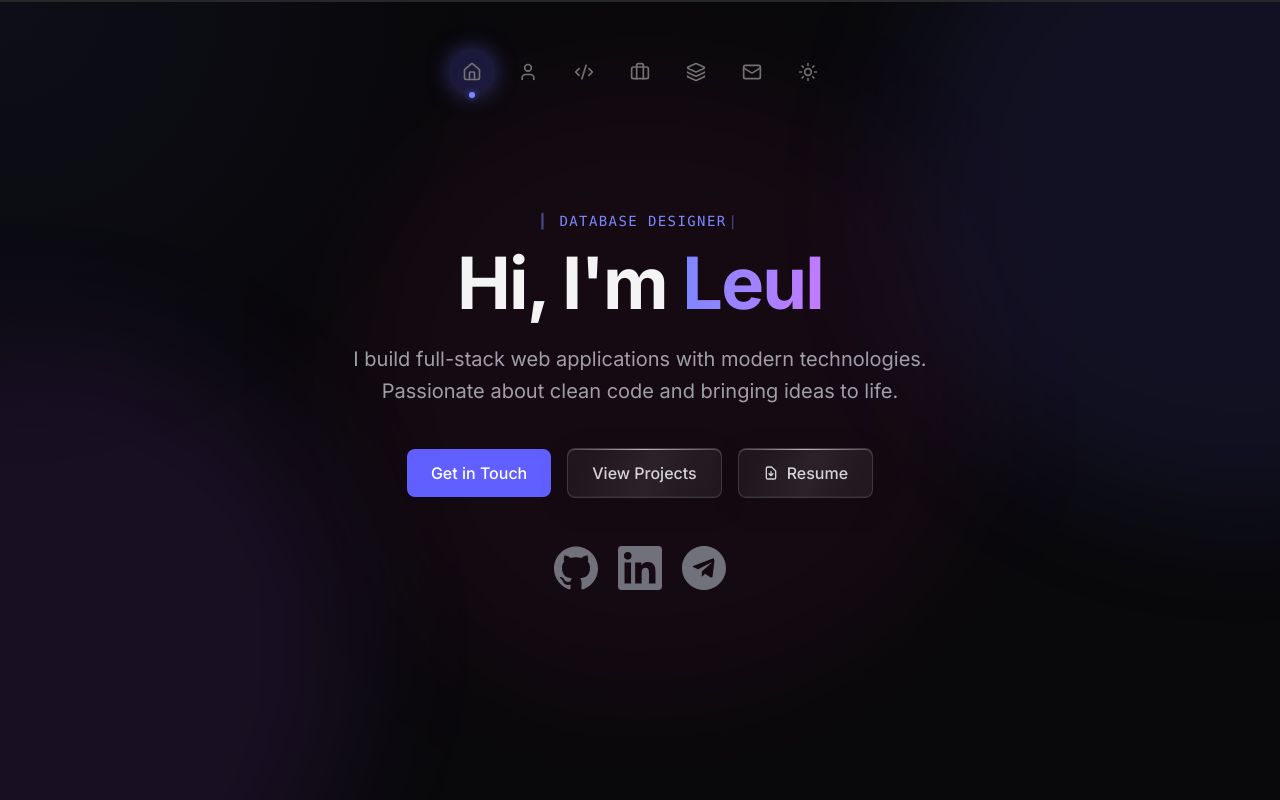
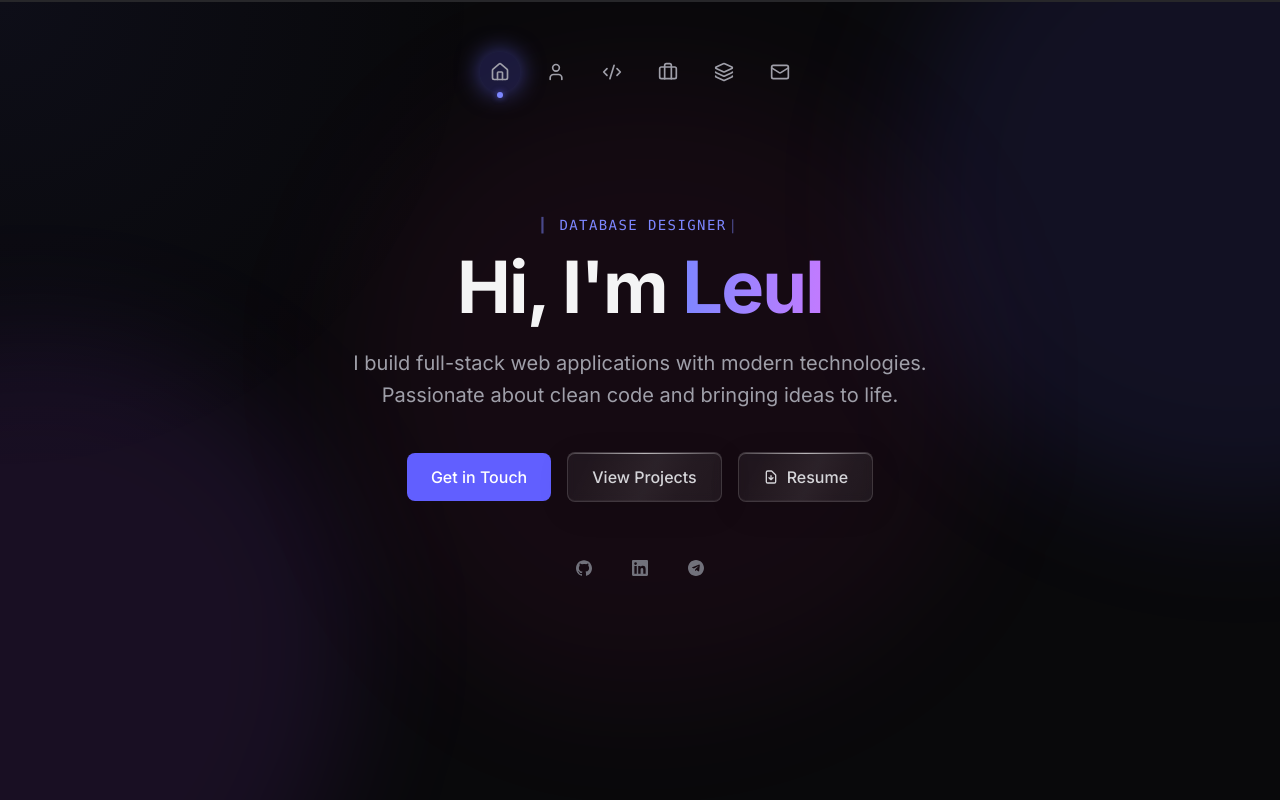
Before and after one commit to Leul-ab/portfolio, a React (Vite) app: page / in a window 1280 px wide. Shown: the top 800 px of the page. Built offline with nearby package versions, Linux system fonts and the light colour scheme.

Commit message:
project page fixed

```diff
--- a/src/components/Footer.tsx
+++ b/src/components/Footer.tsx
@@ -1,3 +1,21 @@
+const socials = [
+  {
+    label: "GitHub",
+    href: "https://github.com/Leul-ab",
+    path: "M12 0.297c-6.627 0-12 5.373-12 12 0 5.303 3.438 9.8 8.205 11.387.6.113.82-.26.82-.577 0-.285-.01-1.04-.015-2.04-3.338.724-4.042-1.61-4.042-1.61-.546-1.387-1.333-1.756-1.333-1.756-1.089-.745.083-.73.083-.73 1.205.085 1.84 1.237 1.84 1.237 1.07 1.834 2.809 1.304 3.495.997.108-.776.418-1.305.76-1.605-2.665-.304-5.467-1.332-5.467-5.93 0-1.31.467-2.38 1.235-3.22-.124-.303-.535-1.523.117-3.176 0 0 1.008-.322 3.3 1.23a11.5 11.5 0 013.005-.404c1.02.005 2.045.138 3.005.404 2.29-1.552 3.296-1.23 3.296-1.23.653 1.653.242 2.873.118 3.176.77.84 1.233 1.91 1.233 3.22 0 4.61-2.807 5.625-5.48 5.922.43.372.813 1.102.813 2.222 0 1.606-.015 2.898-.015 3.293 0 .319.216.694.825.576C20.565 22.092 24 17.593 24 12.297c0-6.627-5.373-12-12-12",
+  },
+  {
+    label: "LinkedIn",
+    href: "https://www.linkedin.com/in/leul-a-0509a9279/",
+    path: "M20.447 20.452h-3.554v-5.569c0-1.328-.027-3.037-1.852-3.037-1.853 0-2.136 1.445-2.136 2.939v5.667H9.35V9h3.414v1.561h.049c.476-.9 1.637-1.852 3.368-1.852 3.602 0 4.268 2.37 4.268 5.455v6.288zM5.337 7.433a2.062 2.062 0 110-4.124 2.062 2.062 0 010 4.124zm1.777 13.019H3.56V9h3.554v11.452zM22.225 0H1.771C.792 0 0 .771 0 1.722v20.555C0 23.229.792 24 1.771 24h20.451C23.208 24 24 23.229 24 22.277V1.722C24 .771 23.208 0 22.225 0z",
+  },
+  {
+    label: "Telegram",
+    href: "https://t.me/leul_abera",
+    path: "M12 0C5.373 0 0 5.373 0 12c0 6.627 5.373 12 12 12s12-5.373 12-12C24 5.373 18.627 0 12 0zm5.74 7.743-1.038 8.703c-.084.706-.48.87-1.282.54l-2.788-1.869-1.347 1.297c-.148.148-.272.273-.553.273l.206-2.868 5.22-4.718c.227-.206 0-.33-.18-.125L8.796 12.742 6.298 11.6c-.6-.207-.61-.6.128-.86l10.352-3.983c.46-.176.86.105.68.986z",
+  },
+]
+
 export default function Footer() {
   return (
     <footer className="border-t border-zinc-800/20 glass-strong py-8 px-4">
@@ -5,14 +23,19 @@ export default function Footer() {
         <p className="text-zinc-500 text-sm">
           &copy; {new Date().getFullYear()} Leul Abera. All rights reserved.
         </p>
-        <div className="flex items-center gap-4">
-          {["GitHub", "LinkedIn", "Telegram"].map((s) => (
+        <div className="flex items-center gap-3">
+          {socials.map((s) => (
             <a
-              key={s}
-              href={`https://${s.toLowerCase()}.com/Leul-ab`}
-              className="text-zinc-500 hover:text-zinc-300 transition-colors text-sm"
+              key={s.label}
+              href={s.href}
+              target="_blank"
+              rel="noopener noreferrer"
+              aria-label={s.label}
+              className="inline-flex items-center justify-center size-9 rounded-full text-zinc-500 transition-all hover:text-indigo-400 hover:scale-110 dark:text-zinc-400"
             >
-              {s}
+              <svg viewBox="0 0 24 24" fill="currentColor" className="size-4" aria-hidden="true">
+                <path d={s.path} />
+              </svg>
             </a>
           ))}
         </div>
--- a/src/components/Header.tsx
+++ b/src/components/Header.tsx
@@ -1,19 +1,17 @@
 import { FloatingDock } from "./ui/floating-dock"
 import { useActiveSection } from "../hooks/useActiveSection"
-import { useTheme } from "../context/ThemeContext"
-import { Home, User, Code2, Briefcase, Layers, Mail, Sun, Moon } from "lucide-react"
+import { Home, User, Code2, Briefcase, Layers, Mail } from "lucide-react"
 
 const navLinks = [
-  { title: "Home", href: "#hero", icon: <Home className="h-full w-full text-neutral-500 dark:text-neutral-300" /> },
-  { title: "About", href: "#about", icon: <User className="h-full w-full text-neutral-500 dark:text-neutral-300" /> },
-  { title: "Skills", href: "#skills", icon: <Code2 className="h-full w-full text-neutral-500 dark:text-neutral-300" /> },
-  { title: "Experience", href: "#experience", icon: <Briefcase className="h-full w-full text-neutral-500 dark:text-neutral-300" /> },
-  { title: "Projects", href: "#projects", icon: <Layers className="h-full w-full text-neutral-500 dark:text-neutral-300" /> },
-  { title: "Contact", href: "#contact", icon: <Mail className="h-full w-full text-neutral-500 dark:text-neutral-300" /> },
+  { title: "Home", href: "#hero", icon: <Home className="h-full w-full text-zinc-400 dark:text-neutral-300" /> },
+  { title: "About", href: "#about", icon: <User className="h-full w-full text-zinc-400 dark:text-neutral-300" /> },
+  { title: "Skills", href: "#skills", icon: <Code2 className="h-full w-full text-zinc-400 dark:text-neutral-300" /> },
+  { title: "Experience", href: "#experience", icon: <Briefcase className="h-full w-full text-zinc-400 dark:text-neutral-300" /> },
+  { title: "Projects", href: "#projects", icon: <Layers className="h-full w-full text-zinc-400 dark:text-neutral-300" /> },
+  { title: "Contact", href: "#contact", icon: <Mail className="h-full w-full text-zinc-400 dark:text-neutral-300" /> },
 ]
 
 export default function Header() {
-  const { theme, toggle } = useTheme()
   const active = useActiveSection()
 
   const items = [
@@ -21,16 +19,6 @@ export default function Header() {
       ...link,
       active: active === link.href.slice(1),
     })),
-    {
-      title: theme === "dark" ? "Light Mode" : "Dark Mode",
-      icon:
-        theme === "dark" ? (
-          <Sun className="h-full w-full text-neutral-500 dark:text-neutral-300" />
-        ) : (
-          <Moon className="h-full w-full text-neutral-500 dark:text-neutral-300" />
-        ),
-      onClick: toggle,
-    },
   ]
 
   return (
--- a/src/components/Hero.tsx
+++ b/src/components/Hero.tsx
@@ -1,19 +1,19 @@
 import { useEffect, useState } from "react"
 
 const GitHubIcon = () => (
-  <svg viewBox="0 0 24 24" fill="currentColor" aria-hidden="true">
+  <svg className="size-4" viewBox="0 0 24 24" fill="currentColor" aria-hidden="true">
     <path d="M12 0.297c-6.627 0-12 5.373-12 12 0 5.303 3.438 9.8 8.205 11.387.6.113.82-.26.82-.577 0-.285-.01-1.04-.015-2.04-3.338.724-4.042-1.61-4.042-1.61-.546-1.387-1.333-1.756-1.333-1.756-1.089-.745.083-.73.083-.73 1.205.085 1.84 1.237 1.84 1.237 1.07 1.834 2.809 1.304 3.495.997.108-.776.418-1.305.76-1.605-2.665-.304-5.467-1.332-5.467-5.93 0-1.31.467-2.38 1.235-3.22-.124-.303-.535-1.523.117-3.176 0 0 1.008-.322 3.3 1.23a11.5 11.5 0 013.005-.404c1.02.005 2.045.138 3.005.404 2.29-1.552 3.296-1.23 3.296-1.23.653 1.653.242 2.873.118 3.176.77.84 1.233 1.91 1.233 3.22 0 4.61-2.807 5.625-5.48 5.922.43.372.813 1.102.813 2.222 0 1.606-.015 2.898-.015 3.293 0 .319.216.694.825.576C20.565 22.092 24 17.593 24 12.297c0-6.627-5.373-12-12-12" />
   </svg>
 )
 
 const LinkedInIcon = () => (
-  <svg viewBox="0 0 24 24" fill="currentColor" aria-hidden="true">
+  <svg className="size-4" viewBox="0 0 24 24" fill="currentColor" aria-hidden="true">
     <path d="M20.447 20.452h-3.554v-5.569c0-1.328-.027-3.037-1.852-3.037-1.853 0-2.136 1.445-2.136 2.939v5.667H9.35V9h3.414v1.561h.049c.476-.9 1.637-1.852 3.368-1.852 3.602 0 4.268 2.37 4.268 5.455v6.288zM5.337 7.433a2.062 2.062 0 110-4.124 2.062 2.062 0 010 4.124zm1.777 13.019H3.56V9h3.554v11.452zM22.225 0H1.771C.792 0 0 .771 0 1.722v20.555C0 23.229.792 24 1.771 24h20.451C23.208 24 24 23.229 24 22.277V1.722C24 .771 23.208 0 22.225 0z" />
   </svg>
 )
 
 const TelegramIcon = () => (
-  <svg viewBox="0 0 24 24" fill="currentColor" aria-hidden="true">
+  <svg className="size-4" viewBox="0 0 24 24" fill="currentColor" aria-hidden="true">
     <path d="M12 0C5.373 0 0 5.373 0 12c0 6.627 5.373 12 12 12s12-5.373 12-12C24 5.373 18.627 0 12 0zm5.74 7.743-1.038 8.703c-.084.706-.48.87-1.282.54l-2.788-1.869-1.347 1.297c-.148.148-.272.273-.553.273l.206-2.868 5.22-4.718c.227-.206 0-.33-.18-.125L8.796 12.742 6.298 11.6c-.6-.207-.61-.6.128-.86l10.352-3.983c.46-.176.86.105.68.986z" />
   </svg>
 )
@@ -155,7 +155,7 @@ export default function Hero() {
                 href={s.href}
                 target="_blank"
                 rel="noopener noreferrer"
-                className="inline-flex items-center justify-center size-11 rounded-full text-zinc-500 transition-all hover:text-indigo-300 hover:scale-110 hover:shadow-[0_0_25px_rgba(99,102,241,0.55)] dark:text-zinc-400 dark:hover:text-indigo-300"
+                className="inline-flex items-center justify-center size-9 rounded-full text-zinc-500 transition-all hover:text-indigo-300 hover:scale-110 hover:shadow-[0_0_25px_rgba(99,102,241,0.55)] dark:text-zinc-400 dark:hover:text-indigo-300"
                 aria-label={s.label}
               >
                 <Icon />
--- a/src/components/Projects.tsx
+++ b/src/components/Projects.tsx
@@ -41,12 +41,12 @@ const projects = [
   },
 ]
 
-const filters = [
+const filters: { label: string; value: string }[] = [
   //{ label: "All", value: "all" },
   // { label: "Full Stack", value: "fullstack" },
   // { label: "Frontend", value: "frontend" },
   // { label: "Backend API", value: "Backend API" }
-] as const
+]
 
 export default function Projects() {
   const [activeFilter, setActiveFilter] = useState("all")
--- a/src/components/ui/floating-dock.tsx
+++ b/src/components/ui/floating-dock.tsx
@@ -106,7 +106,7 @@ function IconContainer({
           ? "bg-indigo-500/20 text-indigo-300 shadow-[0_0_25px_rgba(99,102,241,0.6)]"
           : hovered
             ? "bg-transparent text-indigo-300 shadow-[0_0_25px_rgba(99,102,241,0.55)]"
-            : "bg-transparent text-neutral-300"
+            : "bg-transparent text-zinc-400 dark:text-neutral-300"
       )}
     >
       {active && (
--- a/src/context/ThemeContext.tsx
+++ b/src/context/ThemeContext.tsx
@@ -13,15 +13,10 @@ const ThemeContext = createContext<ThemeContextValue>({
 })
 
 export function ThemeProvider({ children }: { children: ReactNode }) {
-  const [theme, setTheme] = useState<Theme>(() => {
-    const stored = localStorage.getItem("theme")
-    if (stored === "light" || stored === "dark") return stored
-    return "dark"
-  })
+  const [theme, setTheme] = useState<Theme>("dark")
 
   useEffect(() => {
     document.documentElement.setAttribute("data-theme", theme)
-    localStorage.setItem("theme", theme)
   }, [theme])
 
   const toggle = () => setTheme((t) => (t === "dark" ? "light" : "dark"))
--- a/src/index.css
+++ b/src/index.css
@@ -37,10 +37,51 @@ body {
   --color-zinc-200: oklch(27.4% 0.006 286.033);
   --color-zinc-100: oklch(21% 0.006 285.885);
   --color-zinc-50: oklch(14.1% 0.005 285.823);
+
+  --color-indigo-300: oklch(58.5% 0.22 262.5);
+  --color-indigo-400: oklch(50.8% 0.23 262.9);
+}
+
+[data-theme="light"] body {
+  background-image: radial-gradient(
+    ellipse 90% 55% at 50% -8%,
+    oklch(94% 0.035 262) 0%,
+    oklch(98.5% 0 0) 65%
+  );
+  background-attachment: fixed;
 }
 
 [data-theme="light"] ::selection {
-  background-color: color-mix(in oklab, var(--color-indigo-500) 20%, transparent);
+  background-color: color-mix(in oklab, var(--color-indigo-500) 25%, transparent);
+}
+
+[data-theme="light"] .glass {
+  background: color-mix(in oklab, #fff 55%, transparent);
+  box-shadow:
+    0 8px 32px rgba(15, 23, 42, 0.07),
+    inset 0 1px 0 rgba(255, 255, 255, 0.9),
+    inset 0 -1px 0 rgba(15, 23, 42, 0.04);
+}
+
+[data-theme="light"] .glass-hover:hover {
+  background: color-mix(in oklab, #fff 70%, transparent);
+  border-color: color-mix(in oklab, var(--color-zinc-100) 25%, transparent);
+}
+
+[data-theme="light"] .glass-strong {
+  background: color-mix(in oklab, #fff 82%, transparent);
+  box-shadow:
+    0 8px 32px rgba(15, 23, 42, 0.12),
+    inset 0 1px 0 rgba(255, 255, 255, 0.9),
+    inset 0 -1px 0 rgba(15, 23, 42, 0.05);
+}
+
+[data-theme="light"] .glass-tint {
+  background: color-mix(
+    in oklab,
+    var(--color-indigo-500) 8%,
+    color-mix(in oklab, #fff 50%, transparent)
+  );
 }
 
 /* ─── Liquid Glass Base ─── */
```
